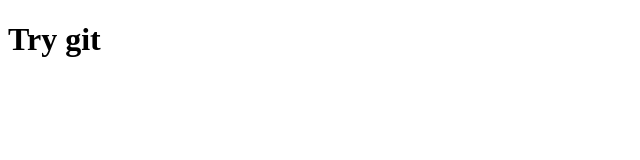
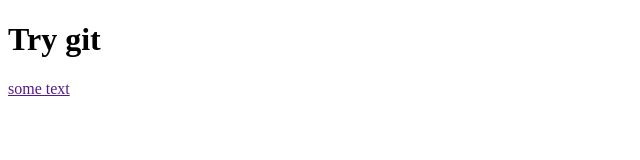
Before and after one commit to semenkiv/myGit, a plain HTML site: page index.html in a window 1280 px wide. Shown: the full height of the page, 0-640 px from the left. Drawn offline with Linux system fonts and the light colour scheme.

Commit message:
second commit

```diff
--- a/index.html
+++ b/index.html
@@ -6,6 +6,6 @@
 </head>
 <body>
    <h1>Try git</h1>
-
+    <p><a href="">some text</a></p>
 </body>
 </html>
```
